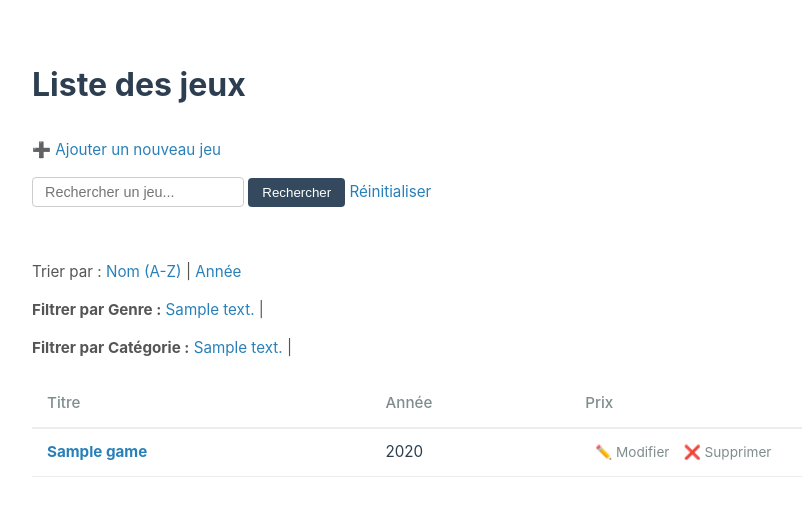
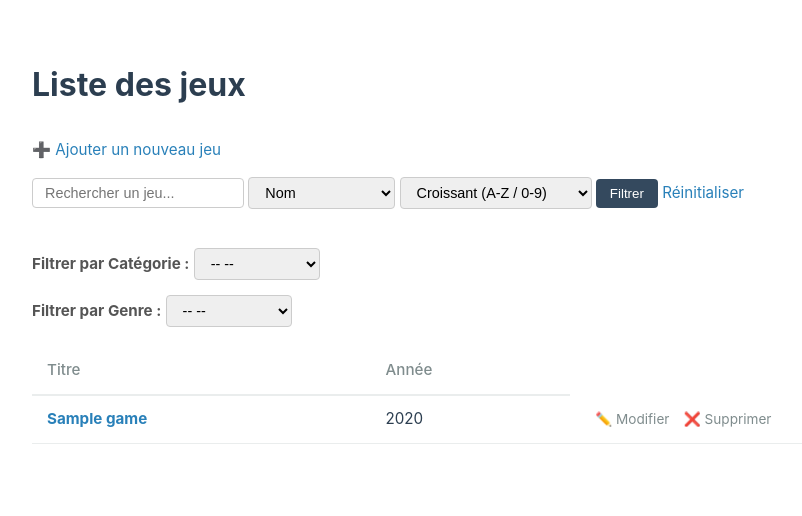
Before and after one commit to Nkouka-I/App_Gestion_Jeux, a CodeIgniter app: page /database/ in a window 1280 px wide. Shown: the top 516 px of the page, without its empty margins (58-860 px from the left). Run offline with CodeIgniter, Linux system fonts and the light colour scheme; tables that the repository leaves empty or names only in its code hold one stand-in row (values such as "Sample post").

Commit message:
amelioration fonction de tri

```diff
--- a/application/views/game/details.php
+++ b/application/views/game/details.php
@@ -52,7 +52,7 @@
         <?php endif; ?>
     </p>
 
-    <p><strong>Description du jeu :</strong><?php echo $game['shortDescription']; ?></p>
+    <p><strong>Description :</strong><?php echo $game['shortDescription']; ?></p>
 
     <p><strong>Compatibilité :</strong></p>
     <ul>
--- a/application/views/game/index.php
+++ b/application/views/game/index.php
@@ -14,40 +14,60 @@
         </a>
     </p>
 
+    <form method="GET" action="<?php echo site_url('game/index'); ?>" class="filter-bar">
+
+        <input type="text" name="search" placeholder="Rechercher un jeu..." value="<?php echo $current_search; ?>">
+
+        <select name="sort">
+            <option value="name" <?php echo ($current_sort == 'name') ? 'selected' : ''; ?>>Nom</option>
+            <option value="releaseYear" <?php echo ($current_sort == 'releaseYear') ? 'selected' : ''; ?>>Année de sortie</option>
+        </select>
+
+        <select name="order">
+            <option value="ASC" <?php echo ($current_order == 'ASC') ? 'select' : ''; ?>>Croissant (A-Z / 0-9)</option>
+            <option value="DESC" <?php echo ($current_order == 'DESC') ? 'select' : ''; ?>>Décroissant (Z-A / 9-0)</option>
+        </select>
+
+        <button type="submit">Filtrer</button>
+
+        <a href="<?php echo site_url('game/index'); ?>" class="btn-clear">Réinitialiser</a>
+    </form>
+
+    <br>
+
     <form method="GET" action="<?php echo site_url('game/index'); ?>">
-        <input type="text" name="search" value="<?php echo $current_search; ?>" placeholder="Rechercher un jeu...">
-        <button type="submit">Rechercher</button>
-        <a href="<?php echo site_url('game/index'); ?>">Réinitialiser</a>
+        <input type="hidden" name="search" value="<?php echo $current_search; ?>">
+
+        <label for="category_select"><strong>Filtrer par Catégorie :</strong></label>
+        <select name="category" id="category_select" onchange="this.form.submit()">
+            <option value="">--  --</option>
+            <?php foreach ($categories as $categorie): ?>
+                <option value="<?php echo $categorie['id']; ?>" <?php echo ($this->input->get('category') == $categorie['id']) ? 'selected' : ''; ?>>
+                    <?php echo $categorie['description']; ?>
+                </option>
+            <?php endforeach; ?>
+        </select>
     </form>
-    <br>
-    <p>
-        Trier par :
-        <a href="<?php echo site_url('game/index?sort=name&order=ASC&search='.$current_search); ?>">Nom (A-Z)</a> |
-        <a href="<?php echo site_url('game/index?sort=releaseYear&order=DESC&search='.$current_search); ?>">Année</a>
-    </p>
-    <p>
-        <strong>Filtrer par Genre :</strong>
-        <?php foreach ($genres as $genre): ?>
-            <a href="<?php echo site_url('game/index?genre='.$genre['id']); ?>">
-                <?php echo $genre['description']; ?>
-            </a> |
-        <?php endforeach; ?>
-    </p>
-    <p>
-        <strong>Filtrer par Catégorie :</strong>
-        <?php foreach ($categories as $category): ?>
-            <a href="<?php echo site_url('game/index?category=' . $category['id']); ?>">
-                <?php echo $category['description']; ?>
-            </a> |
-        <?php endforeach; ?>
-    </p>
+
+    <form method="GET" action="<?php echo site_url('game/index'); ?>">
+        <input type="hidden" name="search" value="<?php echo $current_search; ?>">
+
+        <label for="genre_select"><strong>Filtrer par Genre :</strong></label>
+        <select name="genre" id="genre_select" onchange="this.form.submit()">
+            <option value="">--  --</option>
+            <?php foreach ($genres as $genre): ?>
+                <option value="<?php echo $genre['id']; ?>" <?php echo ($this->input->get('genre') == $genre['id']) ? 'selected' : ''; ?>>
+                    <?php echo $genre['description']; ?>
+                </option>
+            <?php endforeach; ?>
+        </select>
+    </form>
 
     <table>
         <thead>
             <tr>
                 <th>Titre</th>
                 <th>Année</th>
-                <th>Prix</th>
             </tr>
         </thead>
         <tbody>
--- a/css/style.css
+++ b/css/style.css
@@ -1,4 +1,3 @@
-/* --- Configuration Générale (Style Épuré IUT) --- */
 body {
     font-family: -apple-system, BlinkMacSystemFont, "Segoe UI", Roboto, "Helvetica Neue", Arial, sans-serif;
     background-color: #ffffff;
@@ -16,7 +15,7 @@ h1 {
     font-weight: 700;
 }
 
-/* --- Liens --- */
+/* Liens */
 a {
     color: #2980b9;
     text-decoration: none;
@@ -26,7 +25,7 @@ a:hover {
     text-decoration: underline;
 }
 
-/* --- Menu de Filtres & Formulaires --- */
+/* Menu de Filtres, Formulaires */
 p, form {
     font-size: 0.95rem;
     color: #555;
@@ -53,7 +52,7 @@ button:hover {
     background-color: #2c3e50;
 }
 
-/* --- Le Tableau (Exactement comme ton image) --- */
+/* Le Tableau */
 table {
     width: 100%;
     border-collapse: collapse;
@@ -61,30 +60,30 @@ table {
     font-size: 0.95rem;
 }
 
+td {
+    border-bottom: 1px solid #eaeded;
+    color: #2c3e50;
+}
+
 th, td {
     padding: 12px 15px;
     text-align: left;
 }
 
-/* Ligne d'en-tête */
 th {
     color: #7f8c8d;
     font-weight: 500;
     border-bottom: 2px solid #eaeded;
 }
 
-/* Lignes du tableau et bordures fines */
-td {
-    border-bottom: 1px solid #eaeded;
-    color: #2c3e50;
-}
 
-/* Changement de couleur au survol de la souris (effet Bootstrap) */
+
+/* Changement de couleur souris */
 tr:hover td {
     background-color: #f8f9fa;
 }
 
-/* Boutons d'action discrets (Modifier / Supprimer) */
+/* Modifier / Supprimer */
 .actions a {
     font-size: 0.85rem;
     margin-left: 10px;
```
